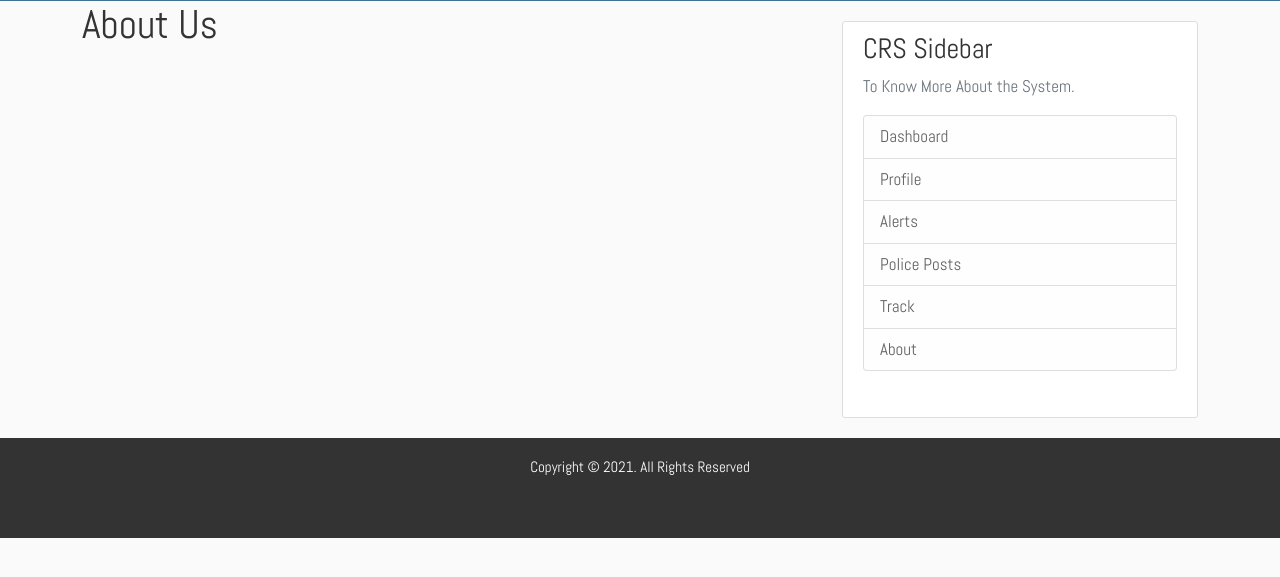
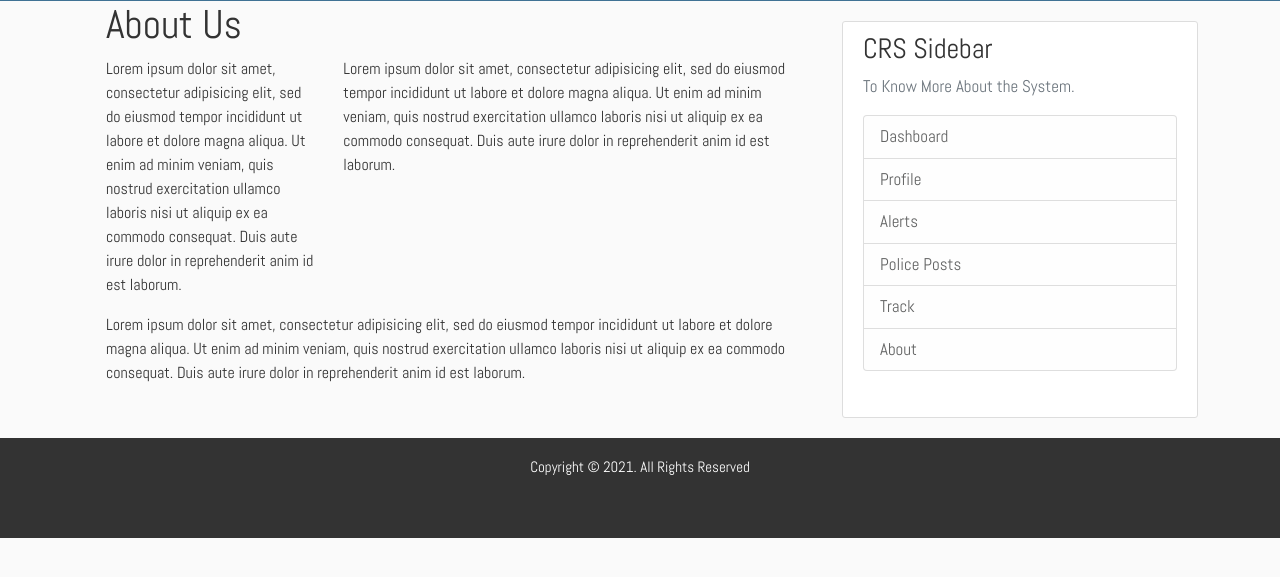
Before and after one commit to OkothPius/CRS, a Django app: page /about/ in a window 1280 px wide. Shown: the part 105-682 px from the top of the page. Run offline with Django 3.2, Linux system fonts and the light colour scheme; some libraries are stand-ins or nearby versions.

Commit message:
feat: update

```diff
--- a/crime/templates/crime/about.html
+++ b/crime/templates/crime/about.html
@@ -1,6 +1,42 @@
 {% extends 'crime/base.html'%}
 
 {% block content %}
+<div class="container">
   <h1>About Us</h1>
+  <div class="row">
+    <div class="col-sm-4">
+      <p>
+        Lorem ipsum dolor sit amet, consectetur adipisicing elit, sed do
+        eiusmod tempor incididunt ut labore et dolore magna aliqua.
+        Ut enim ad minim veniam, quis nostrud exercitation ullamco laboris nisi
+        ut aliquip ex ea commodo consequat. Duis aute irure dolor in
+        reprehenderit  anim id est laborum.
+      </p>
+    </div>
+
+    <div class="col-sm-8">
+      <p>
+        Lorem ipsum dolor sit amet, consectetur adipisicing elit, sed do
+        eiusmod tempor incididunt ut labore et dolore magna aliqua.
+        Ut enim ad minim veniam, quis nostrud exercitation ullamco laboris nisi
+        ut aliquip ex ea commodo consequat. Duis aute irure dolor in
+        reprehenderit  anim id est laborum.
+      </p>
+
+    </div>
+
+    <fieldset>
+      <p>
+        Lorem ipsum dolor sit amet, consectetur adipisicing elit, sed do
+        eiusmod tempor incididunt ut labore et dolore magna aliqua.
+        Ut enim ad minim veniam, quis nostrud exercitation ullamco laboris nisi
+        ut aliquip ex ea commodo consequat. Duis aute irure dolor in
+        reprehenderit  anim id est laborum.
+      </p>
+    </fieldset>
+
+  </div>
+
+</div>
 
 {% endblock %}
--- a/crime/templates/crime/base.html
+++ b/crime/templates/crime/base.html
@@ -6,6 +6,7 @@
 	<meta http-equiv="X-UA-Compatible" content="IE=edge">
 	<meta name="viewport" content="width=device-width, initial-scale=1.0">
 	<link href="https://cdn.jsdelivr.net/npm/bootstrap@5.0.1/dist/css/bootstrap.min.css" rel="stylesheet">
+	<link rel="stylesheet" href="https://cdnjs.cloudflare.com/ajax/libs/font-awesome/5.15.4/css/all.min.css"/>
 	<link rel="stylesheet" href="{% static 'css/master.css' %}">
 	<title>Crime Report System</title>
 </head>
@@ -17,7 +18,7 @@
 		<nav class="navbar">
 			<ul>
 				<li><a href="{% url 'logs'%}">Home</a> </li>
-				<li><a href="#">Issues</a> </li>
+				<li><a href="{% url 'issue' %}">Issues</a> </li>
 				<li><a href="#">Logs</a> </li>
 				<li><a href="{% url 'about'%}">About</a></li>
 			</ul>
--- a/crime/urls.py
+++ b/crime/urls.py
@@ -6,5 +6,6 @@ urlpatterns = [
     path('', PostListView.as_view(), name='logs'),
     path('home/', views.home, name='home'),
     path('log/new/', PostCreateView.as_view(), name='log-create'),
+    path('issues/', views.issue, name='issue'),
     path('about/', views.about, name='about'),
 ]
--- a/crime/views.py
+++ b/crime/views.py
@@ -19,6 +19,13 @@ def log(request):
 	}
 	return render(request, 'crime/log.html', context)
 
+def issue(request):
+	context = {
+		'issues': Log.objects.all()
+	}
+	return render(request, 'crime/issues.html', context)
+
+
 def about(request):
  return render(request, 'crime/about.html')
 
```
Also changed, not shown: crime/templates/crime/issues.html (added, +24 -0 lines).
